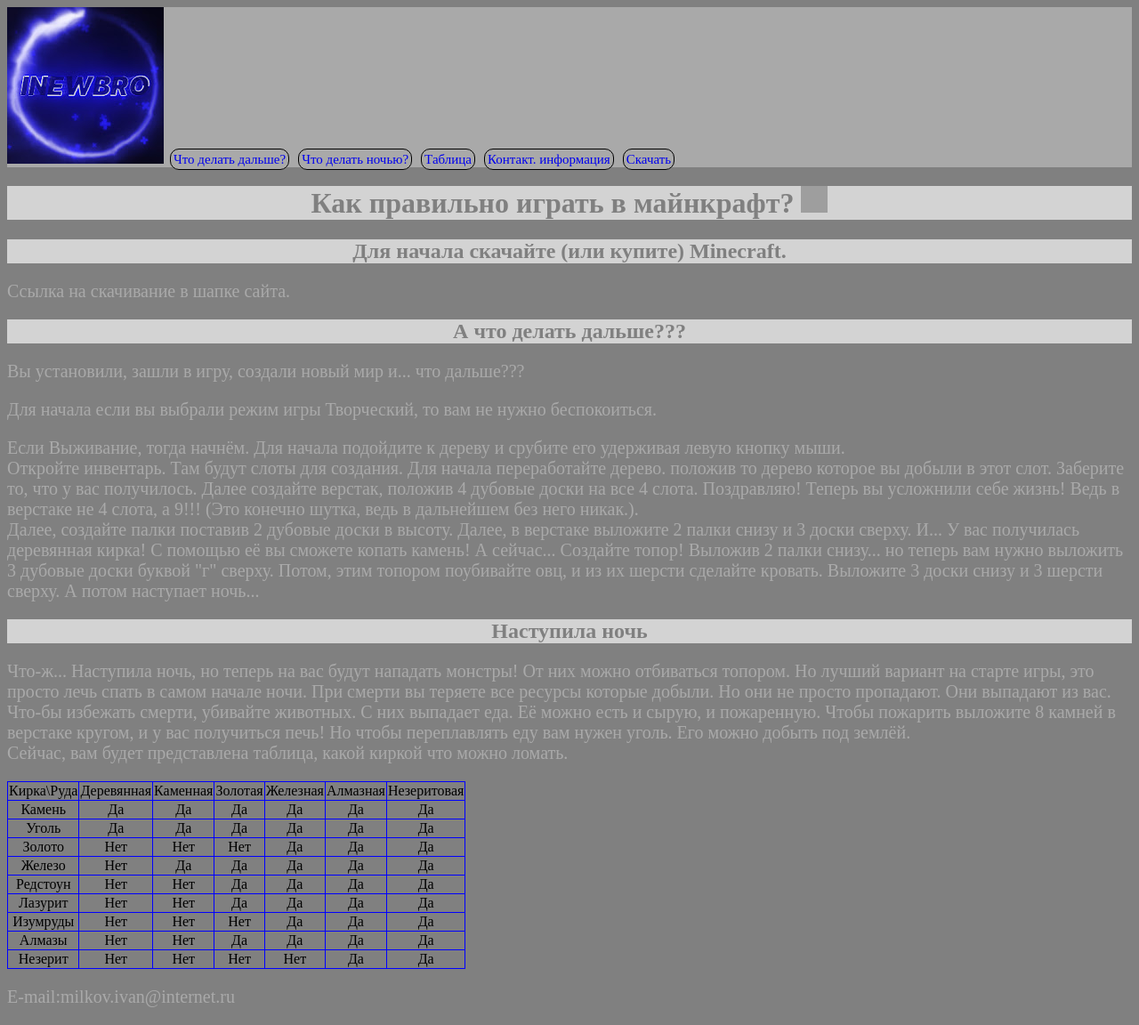
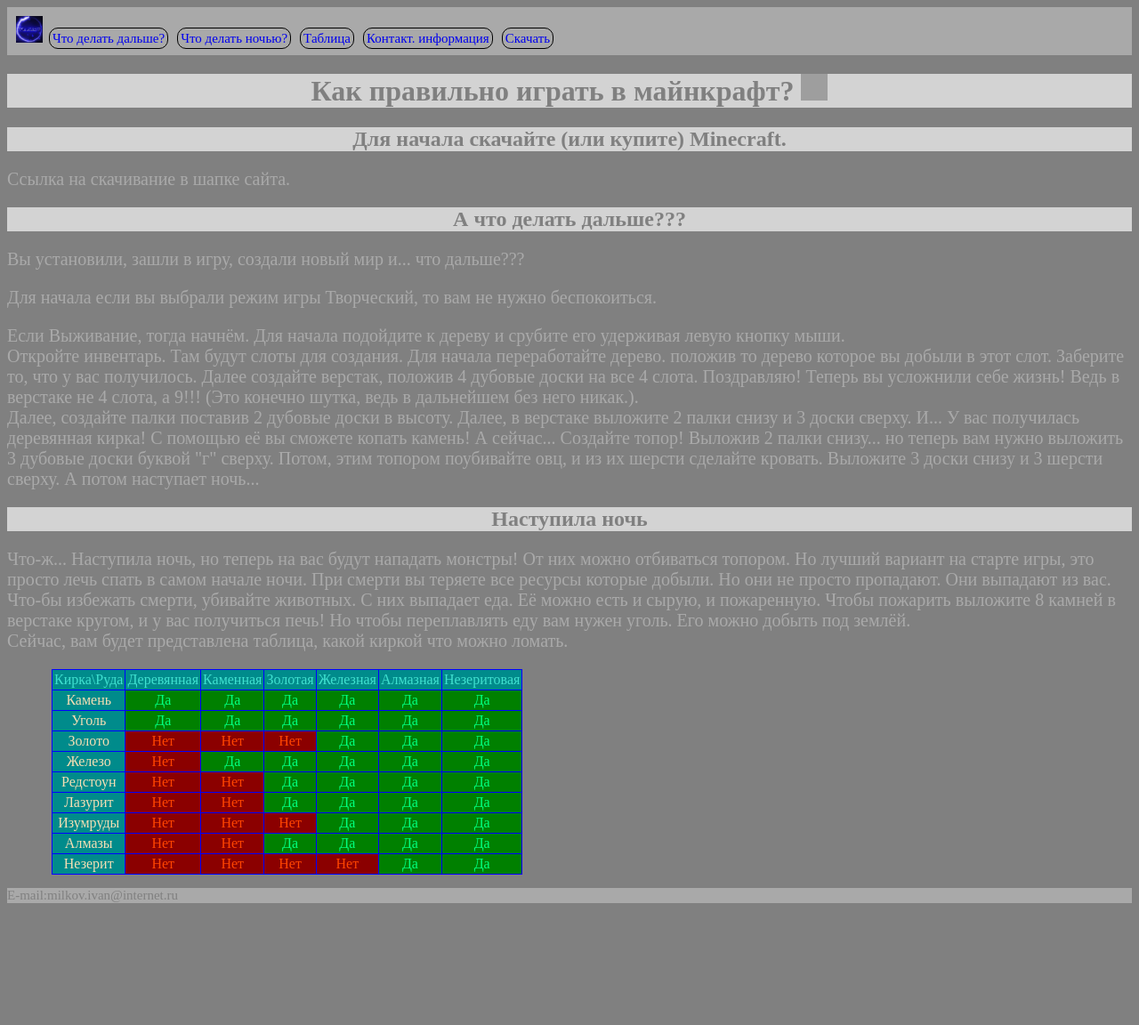
Before and after one commit to INewBRO/Minecraft, a plain HTML site: page index.html in a window 1280 px wide. Shown: the whole page at 89% size. After the commit the page ends 1030 px from the top, so only its background shows below. Drawn offline with Linux system fonts and the light colour scheme; grey boxes are pictures that could not be loaded.

Commit message:
Update style.css

```diff
--- a/style.css
+++ b/style.css
@@ -11,7 +11,7 @@
 }
 
 header {
-    background-color:darkgray;
+    background-color:darkgray; padding: 10px;
 }
 
 header a {
@@ -28,13 +28,45 @@
 }
 
 table {
-    border-collapse: collapse;
+    border-collapse: collapse; margin-left: 50px;
 }
 
 td {
-    border: 1px solid blue; text-align: center;
+    border: 1px solid blue; text-align: center; padding: 2px;
 }
 
 tr {
     border: 1px solid blue;
 }
+
+#go {
+    margin-left: 3px;
+}
+
+#pickaxe {
+    background-color: darkcyan; color: turquoise;
+}
+
+.ore {
+    background-color: darkcyan; color: wheat;
+}
+
+.yes {
+    background-color: green; color: springgreen;
+}
+
+.no {
+    background-color: darkred; color: orangered;
+}
+
+footer {
+    background-color: darkgray;
+}
+
+footer p {
+    font-size: 15px; color: gray;
+}
+
+header img {
+    width: 30px; height: 30px;
+}
```
